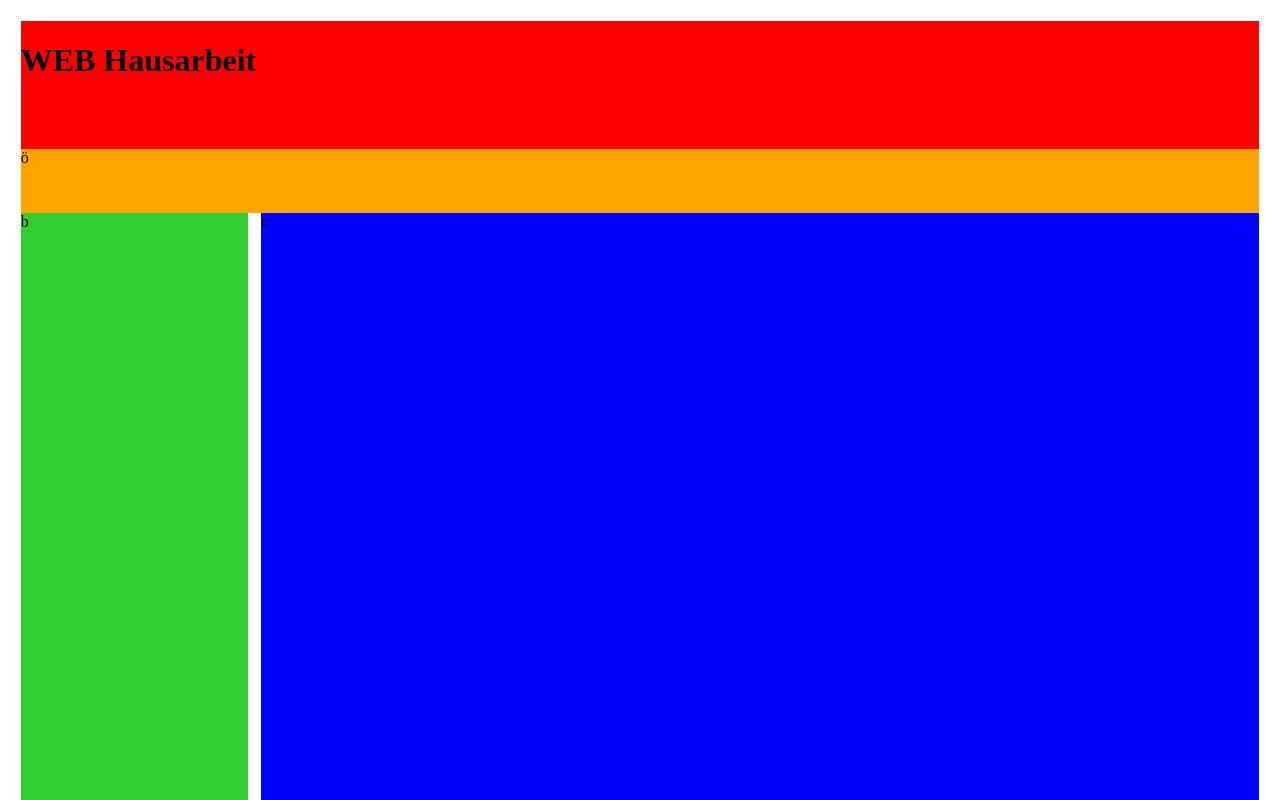
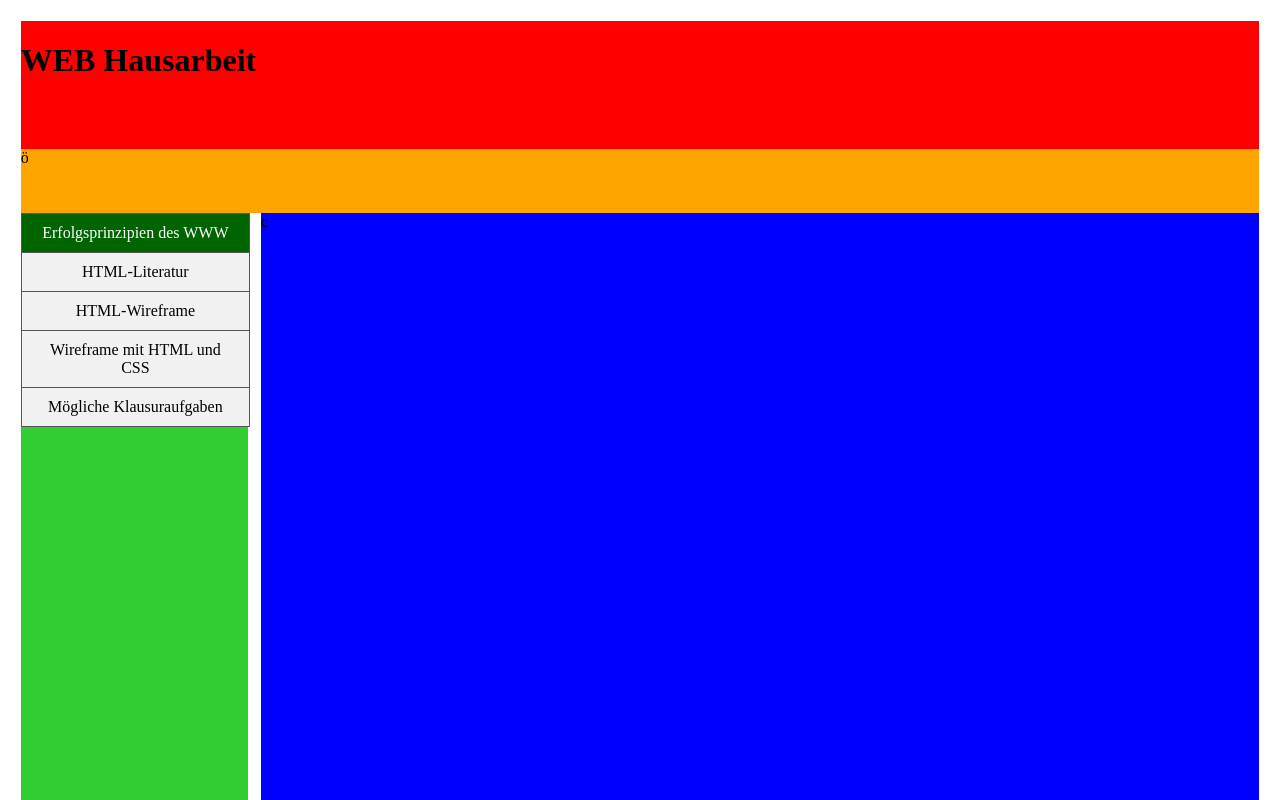
Before and after one commit to flutty20/WEB_Hausarbeit, a Vue app: page / in a window 1280 px wide. Shown: the top 800 px of the page. Built offline with nearby package versions, Linux system fonts and the light colour scheme.

Commit message:
Nav leiste links schema fertig

```diff
--- a/src/App.vue
+++ b/src/App.vue
@@ -1,8 +1,28 @@
 <template>
   <div id="body">
-    <header><h1>WEB Hausarbeit</h1></header>
+    <header>
+      <h1>WEB Hausarbeit</h1>
+    </header>
     <nav>ö</nav>
-    <aside>b</aside>
+    <aside>
+      <ul>
+        <li>
+          <a class="active" href="#1">Erfolgsprinzipien des WWW</a>
+        </li>
+        <li>
+          <a href="#2">HTML-Literatur</a>
+        </li>
+        <li>
+          <a href="#3">HTML-Wireframe</a>
+        </li>
+        <li>
+          <a href="#4">Wireframe mit HTML und CSS</a>
+        </li>
+        <li>
+          <a href="#5">Mögliche Klausuraufgaben</a>
+        </li>
+      </ul>
+    </aside>
     <article>c</article>
     <footer>d</footer>
   </div>
@@ -11,22 +31,17 @@
 <script src="https://unpkg.com/vue/dist/vue.js"></script>
 
 <script>
-import HelloWorld from './components/HelloWorld.vue'
+import HelloWorld from "./components/HelloWorld.vue";
 
 export default {
-  name: 'App',
+  name: "App",
   components: {
-    HelloWorld
-  }
-}
-
+    HelloWorld,
+  },
+};
 </script>
 
 <style>
- /*  * {
-            box-sizing: border-box;
-        }*/
-
 #body {
   display: grid;
   grid-template-columns: 1% 18% 1% 79% 1%;
@@ -39,21 +54,56 @@ export default {
     ". . . . ."
     ". footer footer footer ."
     ". . . . . ";
-
 }
 
 header {
   background-color: red;
   grid-area: header;
 }
+
 nav {
-            background-color:orange;
+  background-color: orange;
   grid-area: nav;
 }
 
-        aside{
+aside {
   background-color: limegreen;
   grid-area: aside;
+}
+
+ul {
+  list-style-type: none;
+  margin: 0;
+  padding: 0;
+  width: 100%;
+  background-color: #f1f1f1;
+  border: 1px solid #555;
+}
+
+li a {
+  display: block;
+  color: #000;
+  padding: 10px 16px;
+  text-decoration: none;
+}
+
+li {
+  text-align: center;
+  border-bottom: 1px solid #555;
+}
+
+li:last-child {
+  border-bottom: none;
+}
+
+li a.active {
+  background-color: darkgreen;
+  color: white;
+}
+
+li a:hover:not(.active) {
+  background-color: green;
+  color: white;
 }
 
 article {
@@ -61,7 +111,7 @@ export default {
   grid-area: article;
 }
 
-        footer{
+footer {
   background-color: magenta;
   grid-area: footer;
 }
@@ -83,5 +133,4 @@ export default {
       ". . .";
   }
 }
-
 </style>
```
Lines whose indentation alone changed are shown as unchanged.
